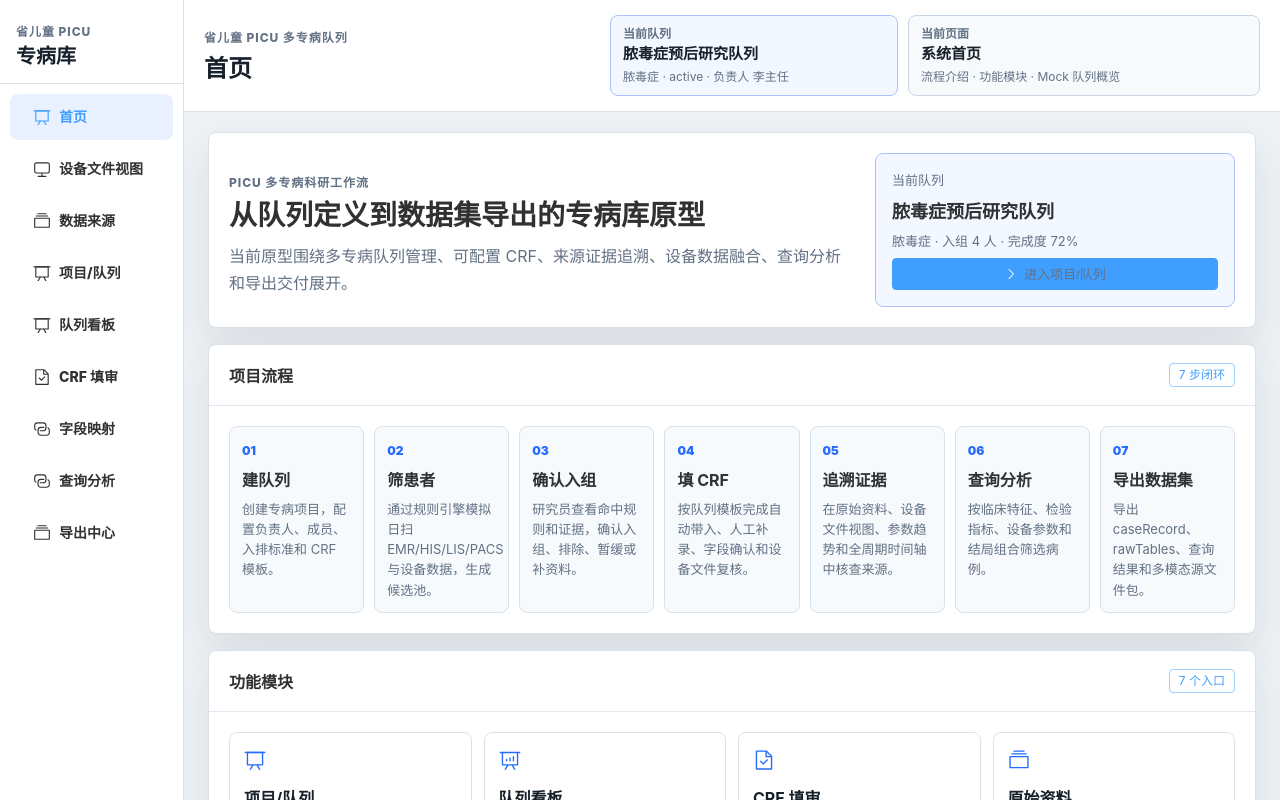
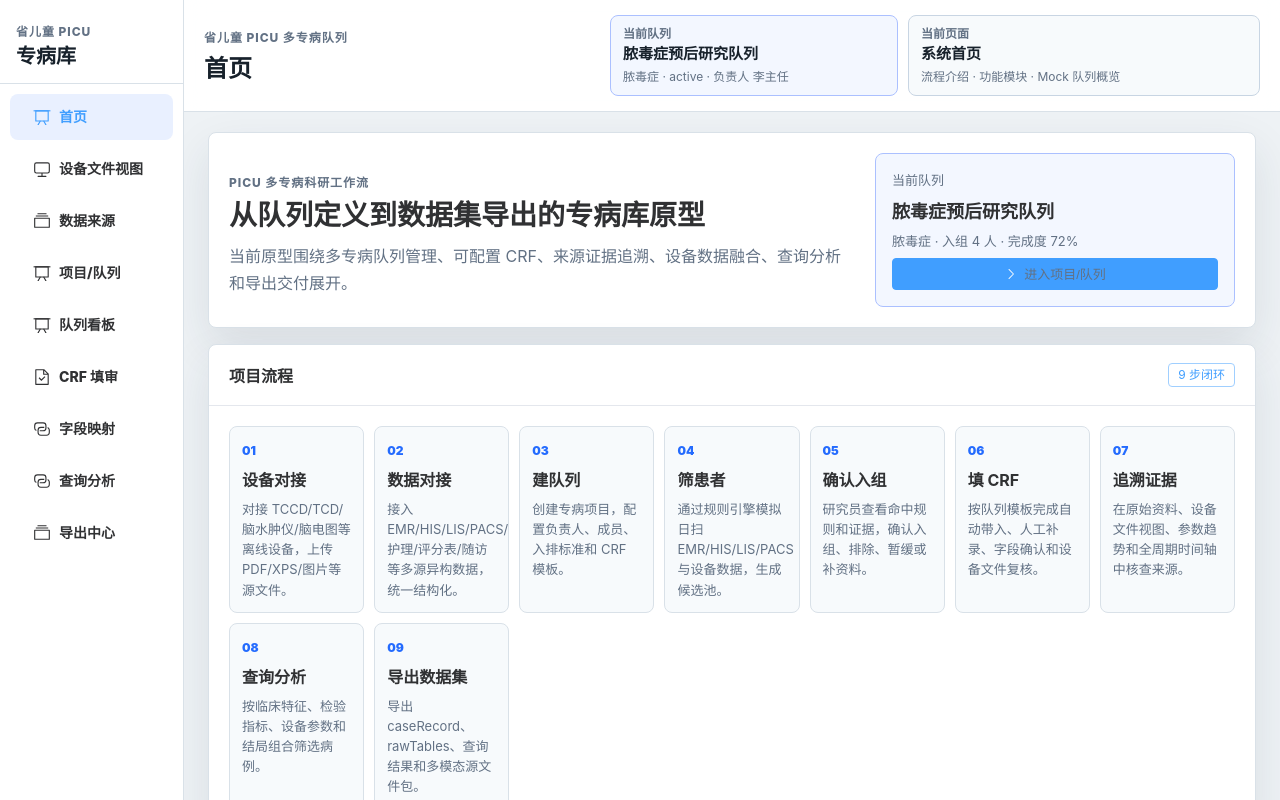
Before and after one commit to leo4wind/shengErTongPICU, a Vue app: page / in a window 1280 px wide. Shown: the top 800 px of the page. Built offline with nearby package versions, Linux system fonts and the light colour scheme.

Commit message:
feat: 首页流程新增设备对接和数据对接

```diff
--- a/src/views/HomeView.vue
+++ b/src/views/HomeView.vue
@@ -7,6 +7,8 @@ import type { ViewName } from "@/types";
 const { cohorts, currentCohort, setView } = useCrfStore();
 
 const flowSteps = [
+  { title: "设备对接", desc: "对接 TCCD/TCD/脑水肿仪/脑电图等离线设备，上传 PDF/XPS/图片等源文件。" },
+  { title: "数据对接", desc: "接入 EMR/HIS/LIS/PACS/护理/评分表/随访等多源异构数据，统一结构化。" },
   { title: "建队列", desc: "创建专病项目，配置负责人、成员、入排标准和 CRF 模板。" },
   { title: "筛患者", desc: "通过规则引擎模拟日扫 EMR/HIS/LIS/PACS 与设备数据，生成候选池。" },
   { title: "确认入组", desc: "研究员查看命中规则和证据，确认入组、排除、暂缓或补资料。" },
@@ -51,7 +53,7 @@ const modules: Array<{ title: string; desc: string; view: ViewName; icon: unknow
       <template #header>
         <div class="panel-title">
           <strong>项目流程</strong>
-          <el-tag effect="plain">7 步闭环</el-tag>
+          <el-tag effect="plain">9 步闭环</el-tag>
         </div>
       </template>
       <div class="home-flow">
```
